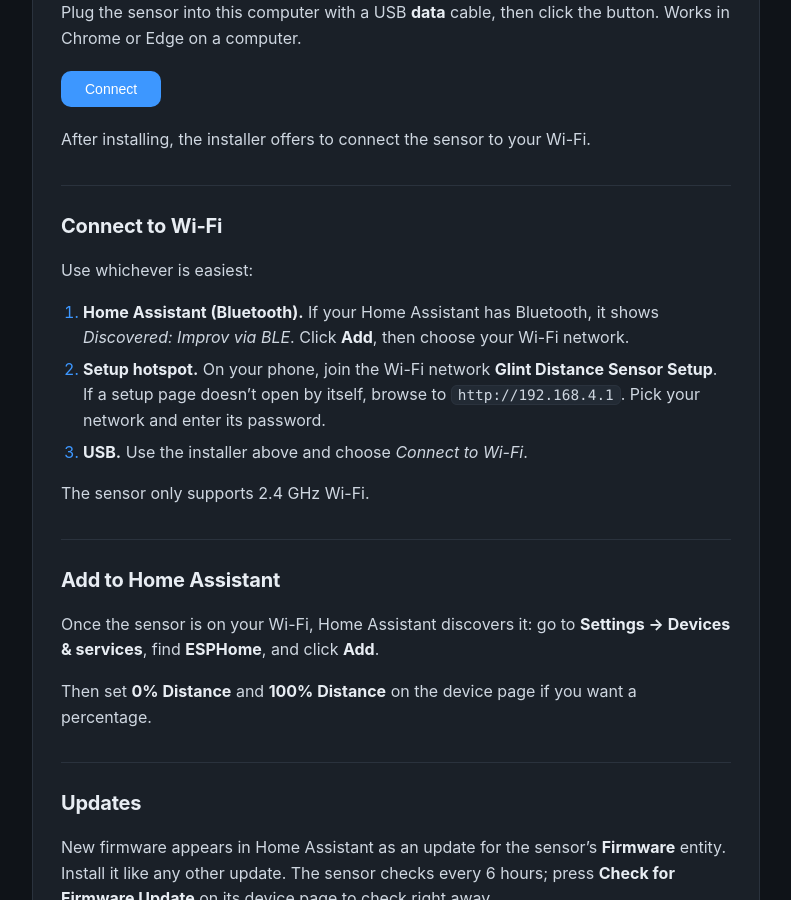
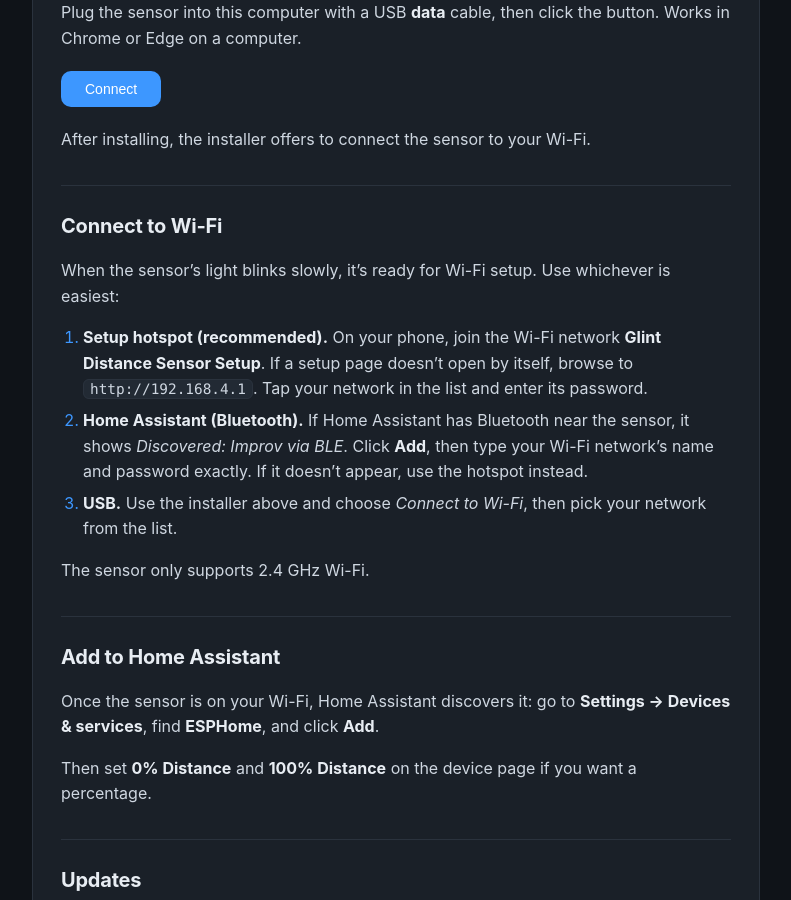
Before and after one commit to craigthompson/glint-distance-sensor, a Jekyll site: the page built from static/index.md, in a window 1280 px wide and 900 px high, scrolled down 656 px. Shown: the whole window, without its empty margins (244-1035 px from the left). Built offline with Jekyll 4.4.1, drawn with Linux system fonts in a browser that asks for light colours; our own code applies the rules of GitHub Pages for plain Markdown files.

Commit message:
Install page: recommend the setup hotspot, which lists networks

```diff
--- a/static/index.md
+++ b/static/index.md
@@ -22,11 +22,11 @@ After installing, the installer offers to connect the sensor to your Wi-Fi.
 
 ## Connect to Wi-Fi
 
-Use whichever is easiest:
+When the sensor's light blinks slowly, it's ready for Wi-Fi setup. Use whichever is easiest:
 
-1. **Home Assistant (Bluetooth).** If your Home Assistant has Bluetooth, it shows *Discovered: Improv via BLE*. Click **Add**, then choose your Wi-Fi network.
-2. **Setup hotspot.** On your phone, join the Wi-Fi network **Glint Distance Sensor Setup**. If a setup page doesn't open by itself, browse to `http://192.168.4.1`. Pick your network and enter its password.
-3. **USB.** Use the installer above and choose *Connect to Wi-Fi*.
+1. **Setup hotspot (recommended).** On your phone, join the Wi-Fi network **Glint Distance Sensor Setup**. If a setup page doesn't open by itself, browse to `http://192.168.4.1`. Tap your network in the list and enter its password.
+2. **Home Assistant (Bluetooth).** If Home Assistant has Bluetooth near the sensor, it shows *Discovered: Improv via BLE*. Click **Add**, then type your Wi-Fi network's name and password exactly. If it doesn't appear, use the hotspot instead.
+3. **USB.** Use the installer above and choose *Connect to Wi-Fi*, then pick your network from the list.
 
 The sensor only supports 2.4 GHz Wi-Fi.
 
```
